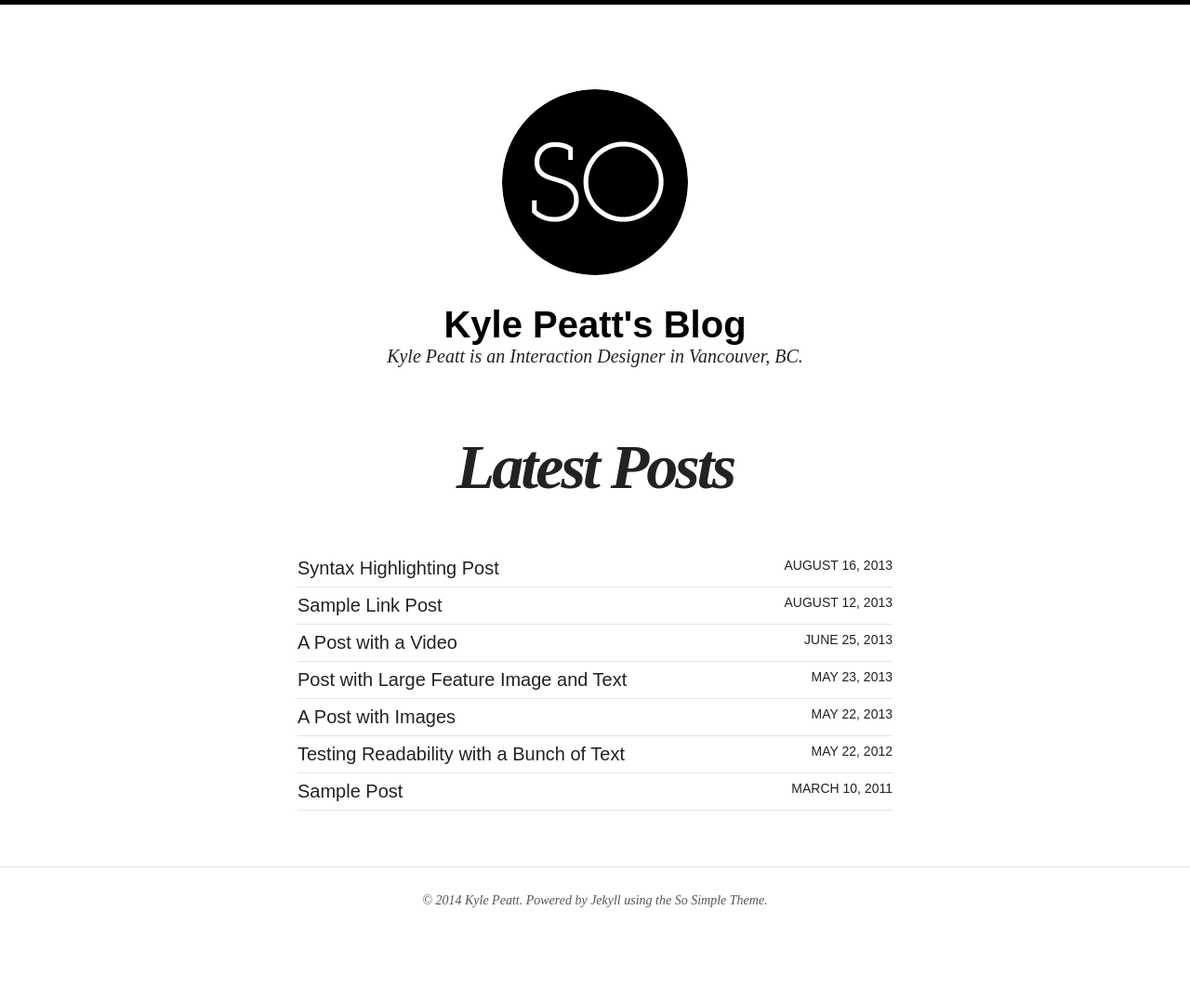
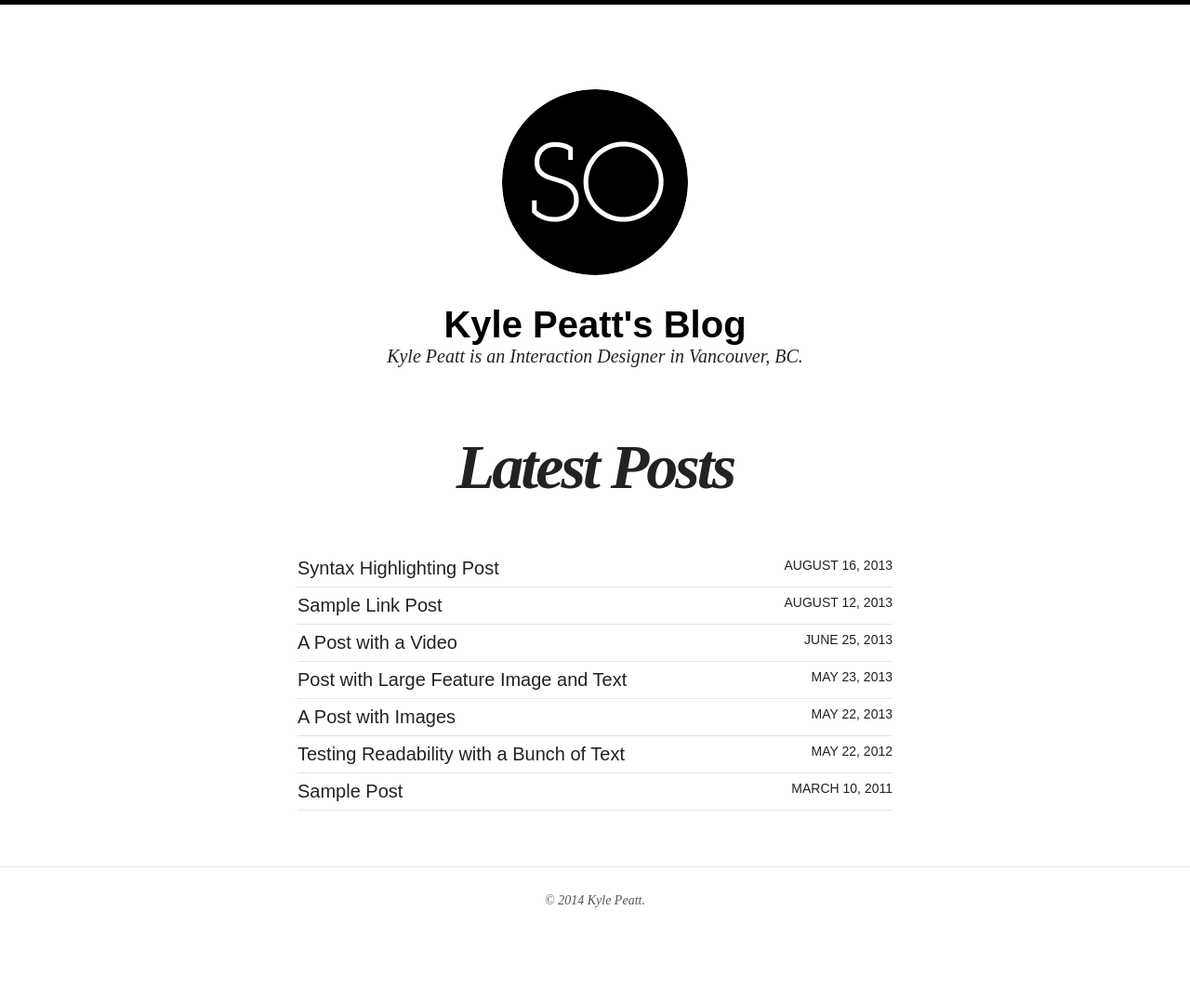
Before and after one commit to kpeatt/kpeatt.github.io, a Jekyll site: the page built from index.html, in a window 1280 px wide. Shown: the whole page at 93% size. Built offline with Jekyll 4.4.1, drawn with Linux system fonts in a browser that asks for light colours; nearby versions of some CDN libraries.

Commit message:
Update footer.html

```diff
--- a/_includes/footer.html
+++ b/_includes/footer.html
@@ -1,4 +1,4 @@
-<span>&copy; {{ site.time | date: '%Y' }} {{ site.owner.name }}. Powered by <a href="http://jekyllrb.com">Jekyll</a> using the <a href="http://mademistakes.com/">So Simple Theme</a>.</span>
+<span>&copy; {{ site.time | date: '%Y' }} {{ site.owner.name }}.</span>
 <div class="social-icons">
 	{% if site.owner.twitter %}<a href="http://twitter.com/{{ site.owner.twitter }}" title="{{ site.owner.name}} on Twitter" target="_blank"><i class="icon-twitter icon-2x"></i></a>{% endif %}
 	{% if site.owner.facebook %}<a href="http://facebook.com/{{ site.owner.facebook }}" title="{{ site.owner.name}} on Facebook" target="_blank"><i class="icon-facebook icon-2x"></i></a>{% endif %}
```
